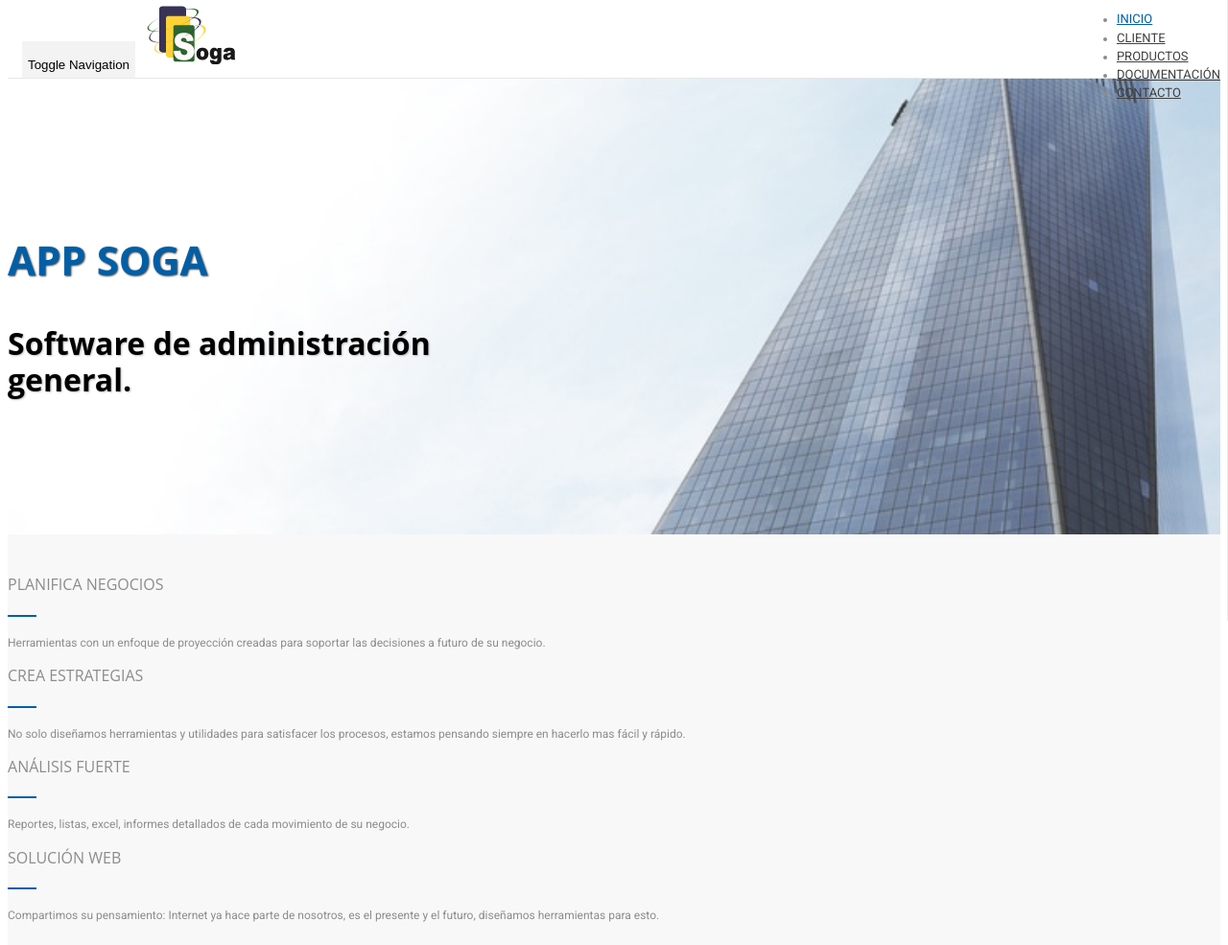
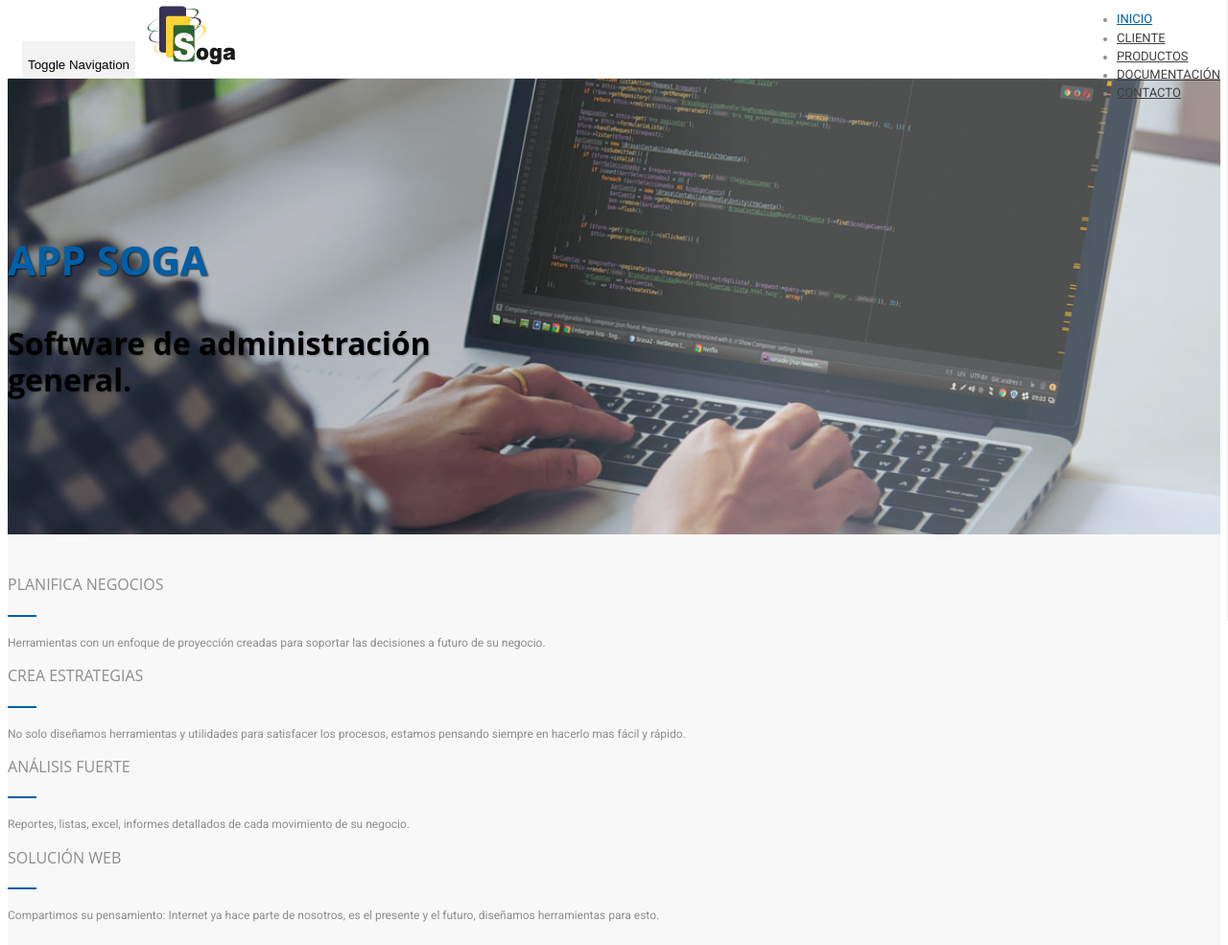
Before and after one commit to Avera123/helio, a Symfony app: template templates/Page/indexPage.html.twig in a window 1280 px wide. Shown: the part 153-1138 px from the top of the page at 96% size. Run offline with Twig, Linux system fonts and the light colour scheme; the template is opened without the code that fills it, so the values that code supplies are empty; some libraries are stand-ins or nearby versions.

Commit message:
Commit en funcionamiento la web... antes de los archivos assets y sin webpack.

```diff
--- a/assets/style.css
+++ b/assets/style.css
@@ -49,7 +49,7 @@
 @media screen and (max-width: 992px) {.navbar-toggle {display: block;}.navbar-collapse.collapse {display: none !important;}.main-navbar-nav.navbar-nav,.main-navbar-nav.navbar-nav > li {float: none !important;}.navbar-collapse.collapse.in {display: block !important;overflow-y: auto !important;}}
 
 /* Hero */
-.hero_area {background-image: url(img/hero.jpg);background-position: center center;background-repeat: no-repeat;background-size: cover;height: 475px;padding: 0;}
+.hero_area {background-image: url(/img/hero.jpg);background-position: center center;background-repeat: no-repeat;background-size: cover;height: 475px;padding: 0;}
 .hero_content {padding: 120px 0;}
 .hero_content h1 {text-shadow: 1px 1px 2px rgba(0,0,0,0.75);color: #005FA6;font-weight: 700;font-size: 42px;}
 .hero_content h2 {text-shadow: 1px 1px 2px rgba(0,0,0,0.25);color: #000;font-weight: 700;font-size: 32px;margin-top: 0;width: 45%;line-height: 38px;}
```
Also changed, not shown: public/img/hero.jpg, public/img/hero_.jpg (added).
